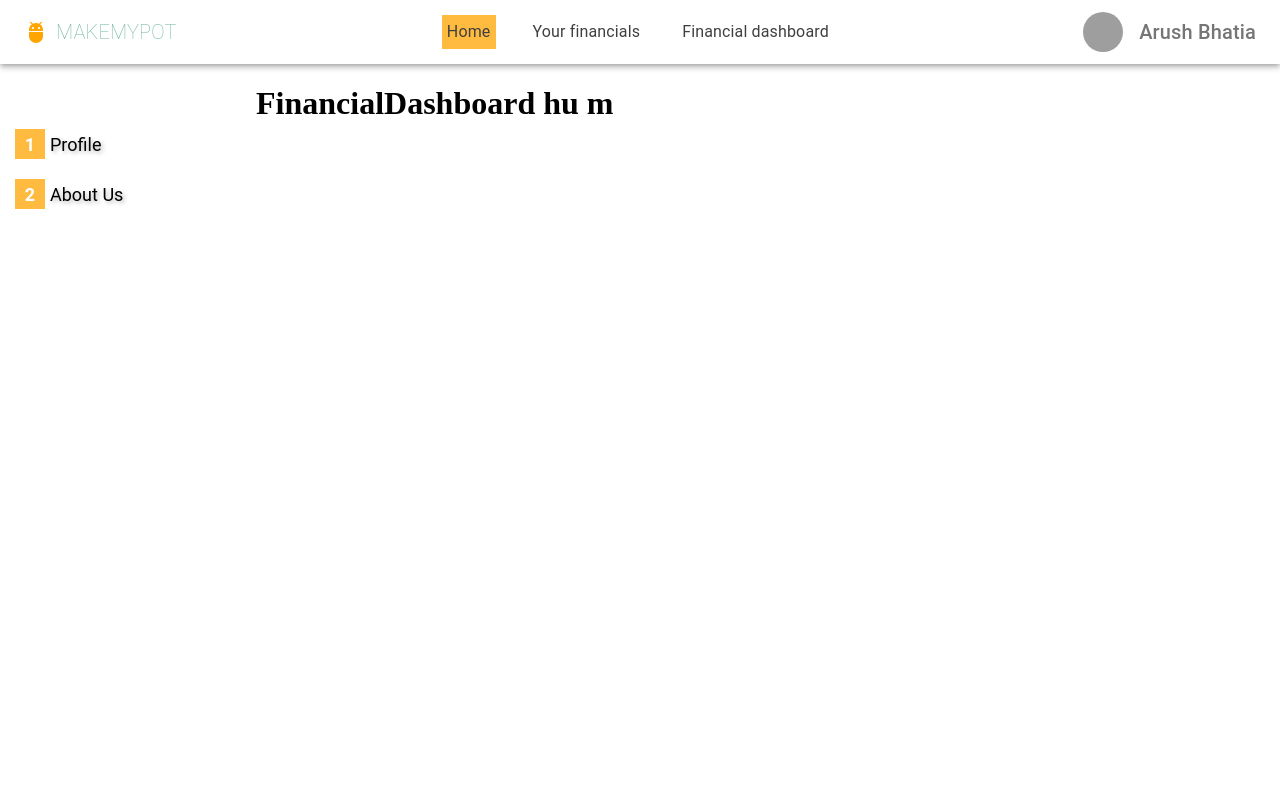
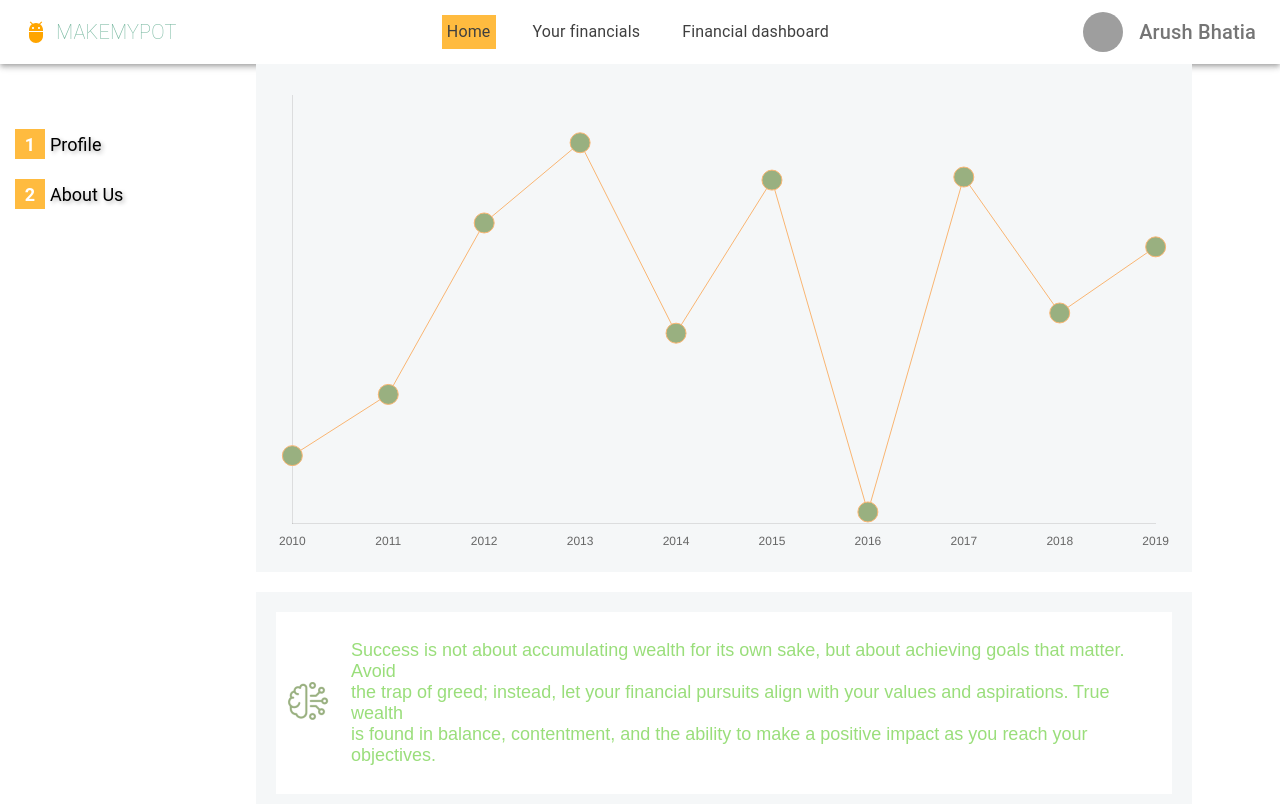
Before and after one commit to antas123/makeMyPot, a React (Vite) app in the folder make_my_pot/: page /financialDashboard in a window 1280 px wide. Shown: the top 804 px of the page. Built offline with nearby package versions, Linux system fonts and the light colour scheme; grey boxes are pictures that could not be loaded.

Commit message:
chart-work-started

```diff
--- a/make_my_pot/package.json
+++ b/make_my_pot/package.json
@@ -16,8 +16,10 @@
     "@mui/icons-material": "^5.14.18",
     "@mui/material": "^5.14.18",
     "antd": "^5.11.2",
+    "chart.js": "^4.4.0",
     "mui": "^0.0.1",
     "react": "^18.2.0",
+    "react-chartjs-2": "^5.2.0",
     "react-dom": "^18.2.0",
     "react-router-dom": "^6.19.0"
   },
--- a/make_my_pot/src/components/extras/Sidebar.jsx
+++ b/make_my_pot/src/components/extras/Sidebar.jsx
@@ -8,7 +8,6 @@ const Sidebar = ({ activePage }) => {
   const activePageOptions = [...(sideBarOptions[activePage] || [])];
   return (
     <div
-      className="m"
       style={{
         height: "50%",
         marginTop: "50px",
--- a/make_my_pot/src/scenes/Scene.jsx
+++ b/make_my_pot/src/scenes/Scene.jsx
@@ -2,7 +2,7 @@ import React from "react";
 
 const Scene = ({ children }) => {
   return (
-    <div className="m" style={{ height: "400px", height: "100%" }}>
+    <div  style={{ height: "400px", height: "100%" }}>
       {children}
     </div>
   );
--- /dev/null
+++ b/make_my_pot/src/scenes/financialDashboard/DataForChart.js
@@ -0,0 +1,52 @@
+export let moneyData = [
+    {
+        id: 1,
+        year: 2010,
+        money: 2.11,
+    },
+    {
+        id: 2,
+        year: 2011,
+        money: 3.11,
+    },
+    {
+        id: 3,
+        year: 2012,
+        money: 5.91,
+    },
+    {
+        id: 4,
+        year: 2013,
+        money: 7.22,
+    },
+    {
+        id: 5,
+        year: 2014,
+        money: 4.11,
+    },
+    {
+        id: 6,
+        year: 2015,
+        money: 6.61,
+    },
+    {
+        id: 7,
+        year: 2016,
+        money: 1.19,
+    },
+    {
+        id: 8,
+        year: 2017,
+        money: 6.66,
+    },
+    {
+        id: 9,
+        year: 2018,
+        money: 4.44,
+    },
+    {
+        id: 10,
+        year: 2019,
+        money: 5.52,
+    },
+]
--- a/make_my_pot/src/scenes/financialDashboard/FinancialDashboard.jsx
+++ b/make_my_pot/src/scenes/financialDashboard/FinancialDashboard.jsx
@@ -1,7 +1,67 @@
-import React from "react";
+import React, { useState } from "react";
+import { Line } from "react-chartjs-2";
+import { moneyData } from "./DataForChart";
+import { Chart as ChartJS } from "chart.js/auto";
+import styles from "./dashboard.module.css";
+import ThoughtBox from "./ThoughtBox";
 
 const FinancialDashboard = () => {
-  return <h1>FinancialDashboard hu m</h1>;
+  const [lineData, setLineData] = useState({
+    labels: moneyData.map((item) => item.year),
+    datasets: [
+      {
+        backgroundColor: '#99B080',
+        borderColor: '#F9B572',
+        data: moneyData.map((item) => item.money),
+        borderSkipped: 'start',
+      },
+    ],
+  });
+
+  const options = {
+    maintainAspectRatio: false,
+
+    plugins: {
+      legend: {
+        display: false,
+      },
+      title: {
+        display: false,
+      },
+    },
+    elements: {
+      line: {
+        borderWidth: 1,
+      },
+      point: {
+        radius: 10,
+      },
+    },
+    scales: {
+      x: {
+        grid: {
+          display: false,
+        },
+      },
+      y: {
+        grid: {
+          display: false,
+        },
+        ticks: {
+          display: false,
+        },
+      },
+    },
+  };
+
+  return (
+    <div className={styles.lineChart}>
+      <div className={styles.lineChartBox}>
+        <Line data={lineData} options={options} />
+      </div>
+      <ThoughtBox/>
+    </div>
+  );
 };
 
 export default FinancialDashboard;
--- /dev/null
+++ b/make_my_pot/src/scenes/financialDashboard/ThoughtBox.jsx
@@ -0,0 +1,23 @@
+import React from 'react'
+import brain from "./imagesDashboard/Brain.png"
+import styles from "./dashboard.module.css"
+
+const ThoughtBox = () => {
+  return (
+    <div className={styles.thoughtBox}>
+        <div className={styles.thought}>
+            <div>
+              <img src={brain} alt="" />
+            </div>
+            <div  className={styles.thoughtText}>
+                <p>Success is not about accumulating wealth for its own sake,
+                 but about achieving goals that matter. Avoid <br/> the trap of greed; instead,
+                 let your financial pursuits align with your values and aspirations.
+                  True wealth <br/> is found in balance, contentment, and the ability to make a positive impact as you reach your objectives.</p>
+            </div>
+        </div>
+</div>
+  )
+}
+
+export default ThoughtBox
--- /dev/null
+++ b/make_my_pot/src/scenes/financialDashboard/dashboard.module.css
@@ -0,0 +1,33 @@
+.lineChart{
+    height: 100%;
+}
+
+.lineChartBox{
+    height: 65%;
+    width: 70vw;
+    padding: 20px;
+    background-color: #F5F7F8;
+}
+
+/* =========thought============= */
+.thought{
+    display: flex;
+    flex-direction: row;
+    justify-content: space-between;
+    background-color: white;
+    align-items: center;
+    padding: 10px;
+}
+.thoughtBox{
+    width: 70vw;
+    padding: 20px;
+    background-color: #F5F7F8;
+    margin-top: 20px;
+}
+.thoughtText{
+    font-size: 18px;
+    font-family: sans-serif;
+    color: #9ADE7B;
+    width: 100%;
+    margin-left: 20px;
+}
```
Also changed, not shown: make_my_pot/src/scenes/financialDashboard/imagesDashboard/Brain.png (added), 1 other file (tests, documents, lock files or other folders).
